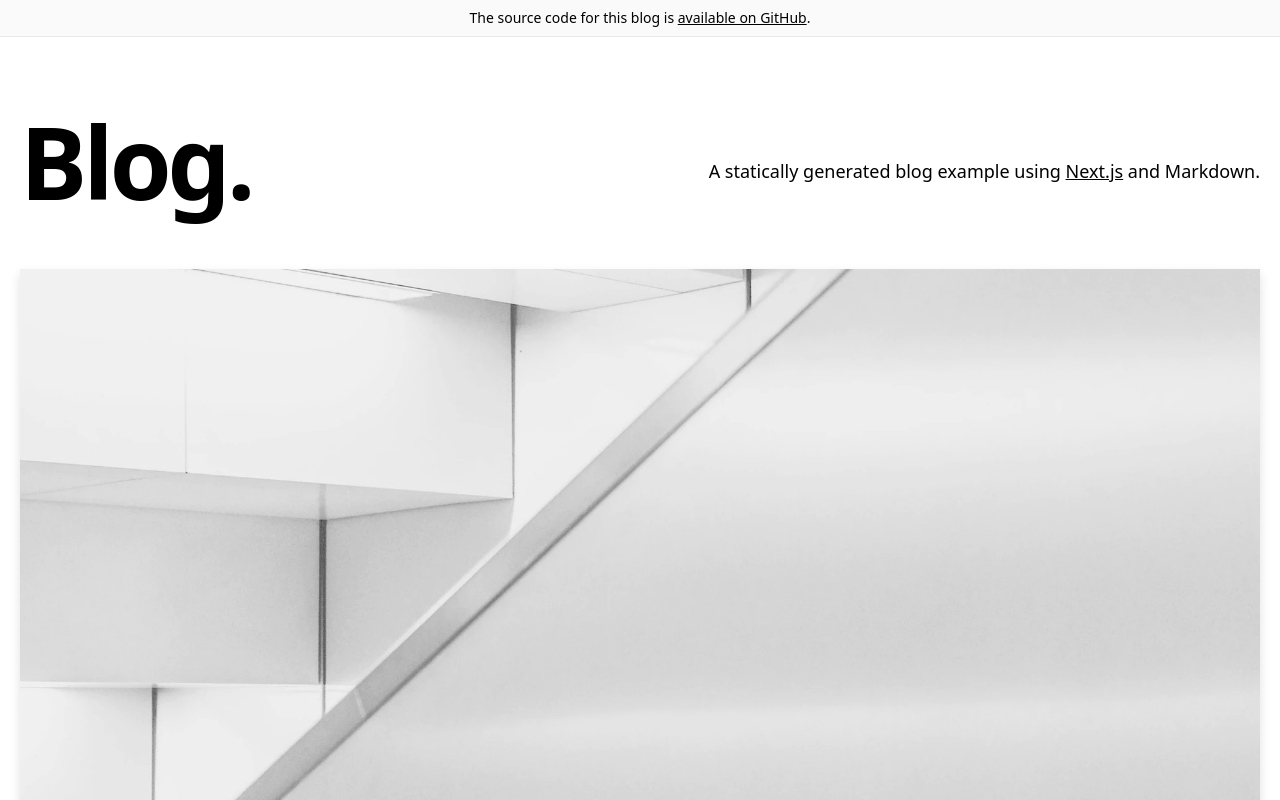
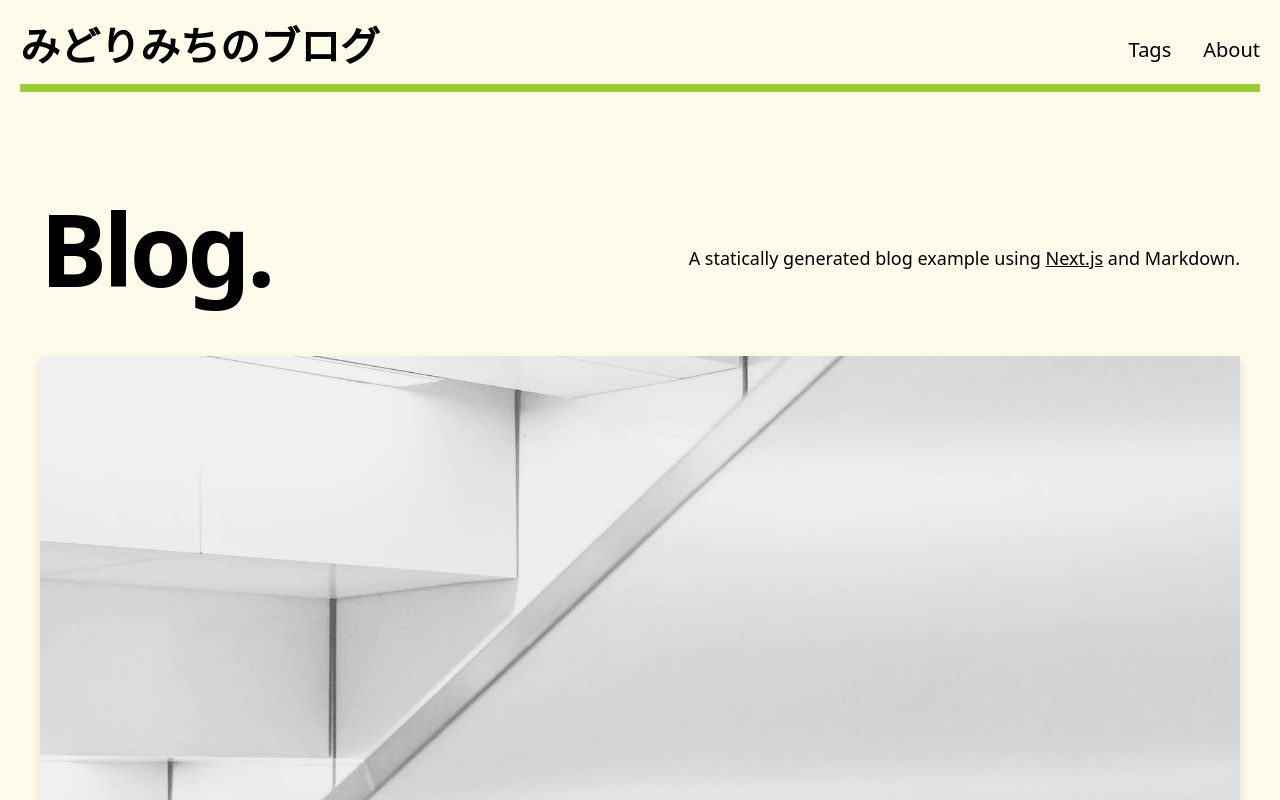
Before and after one commit to midorimici/nextjs-blog, a Next.js app: page / in a window 1280 px wide. Shown: the top 800 px of the page. Built offline with nearby package versions, Linux system fonts and the light colour scheme.

Commit message:
💄 #1 update header style

```diff
--- a/components/container.tsx
+++ b/components/container.tsx
@@ -5,7 +5,9 @@ type Props = {
 }
 
 const Container: FunctionComponent = ({ children }: Props) => {
-  return <div className="container mx-auto px-5">{children}</div>
+  return <div className="container mx-auto px-5">
+    {children}
+  </div>
 }
 
 export default Container
--- a/components/header.tsx
+++ b/components/header.tsx
@@ -2,12 +2,26 @@ import Link from 'next/link'
 
 const Header = () => {
   return (
-    <h2 className="text-2xl md:text-4xl font-bold tracking-tight md:tracking-tighter leading-tight mb-20 mt-8">
-      <Link href="/">
-        <a className="hover:underline">Blog</a>
-      </Link>
-      .
-    </h2>
+    <header className="py-8">
+      <div className="flex justify-between items-center">
+        <Link href="/">
+          <a>
+            <span className="font-bold text-5xl">
+              みどりみちのブログ
+            </span>
+          </a>
+        </Link>
+        <nav className="flex items-center gap-8">
+          <Link href="/tags">
+            <a>Tags</a>
+          </Link>
+          <Link href="/about">
+            <a>About</a>
+          </Link>
+        </nav>
+      </div>
+      <div className="bg-yellowgreen h-2 mt-4"></div>
+    </header>
   )
 }
 
--- a/components/layout.tsx
+++ b/components/layout.tsx
@@ -1,21 +1,23 @@
-import Alert from './alert'
+import Container from './container'
+import Header from './header'
 import Footer from './footer'
 import Meta from './meta'
 
 type Props = {
-  preview?: boolean
   children: React.ReactNode
 }
 
-const Layout = ({ preview, children }: Props) => {
+const Layout = ({ children }: Props) => {
   return (
     <>
       <Meta />
-      <div className="min-h-screen">
-        <Alert preview={preview} />
-        <main>{children}</main>
+      <div className="min-h-screen bg-yellow-50 text-xl">
+        <Container>
+          <Header />
+          <main>{children}</main>
+          <Footer />
+        </Container>
       </div>
-      <Footer />
     </>
   )
 }
--- a/pages/posts/[slug].tsx
+++ b/pages/posts/[slug].tsx
@@ -14,19 +14,15 @@ import PostType from '../../types/post'
 
 type Props = {
   post: PostType
-  morePosts: PostType[]
-  preview?: boolean
 }
 
-const Post = ({ post, morePosts, preview }: Props) => {
+const Post = ({ post }: Props) => {
   const router = useRouter()
   if (!router.isFallback && !post?.slug) {
     return <ErrorPage statusCode={404} />
   }
   return (
-    <Layout preview={preview}>
-      <Container>
-        <Header />
+    <Layout>
       {router.isFallback ? (
         <PostTitle>Loading…</PostTitle>
       ) : (
@@ -48,7 +44,6 @@ const Post = ({ post, morePosts, preview }: Props) => {
           </article>
         </>
       )}
-      </Container>
     </Layout>
   )
 }
--- a/tailwind.config.js
+++ b/tailwind.config.js
@@ -8,6 +8,7 @@ module.exports = {
         'accent-7': '#333',
         success: '#0070f3',
         cyan: '#79FFE1',
+        yellowgreen: 'yellowgreen',
       },
       spacing: {
         28: '7rem',
```
Also changed, not shown: next-env.d.ts. Lines whose indentation alone changed are shown as unchanged.
